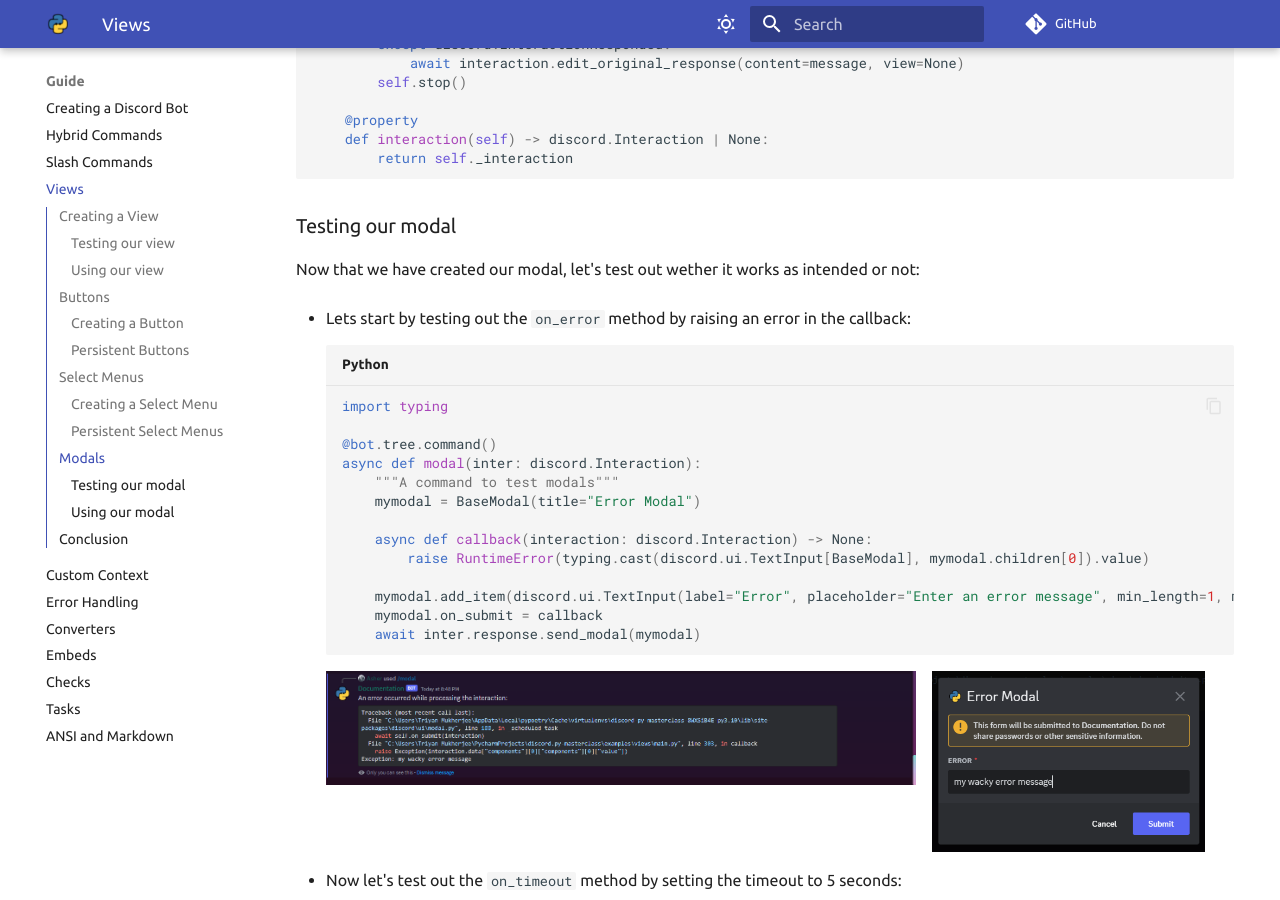
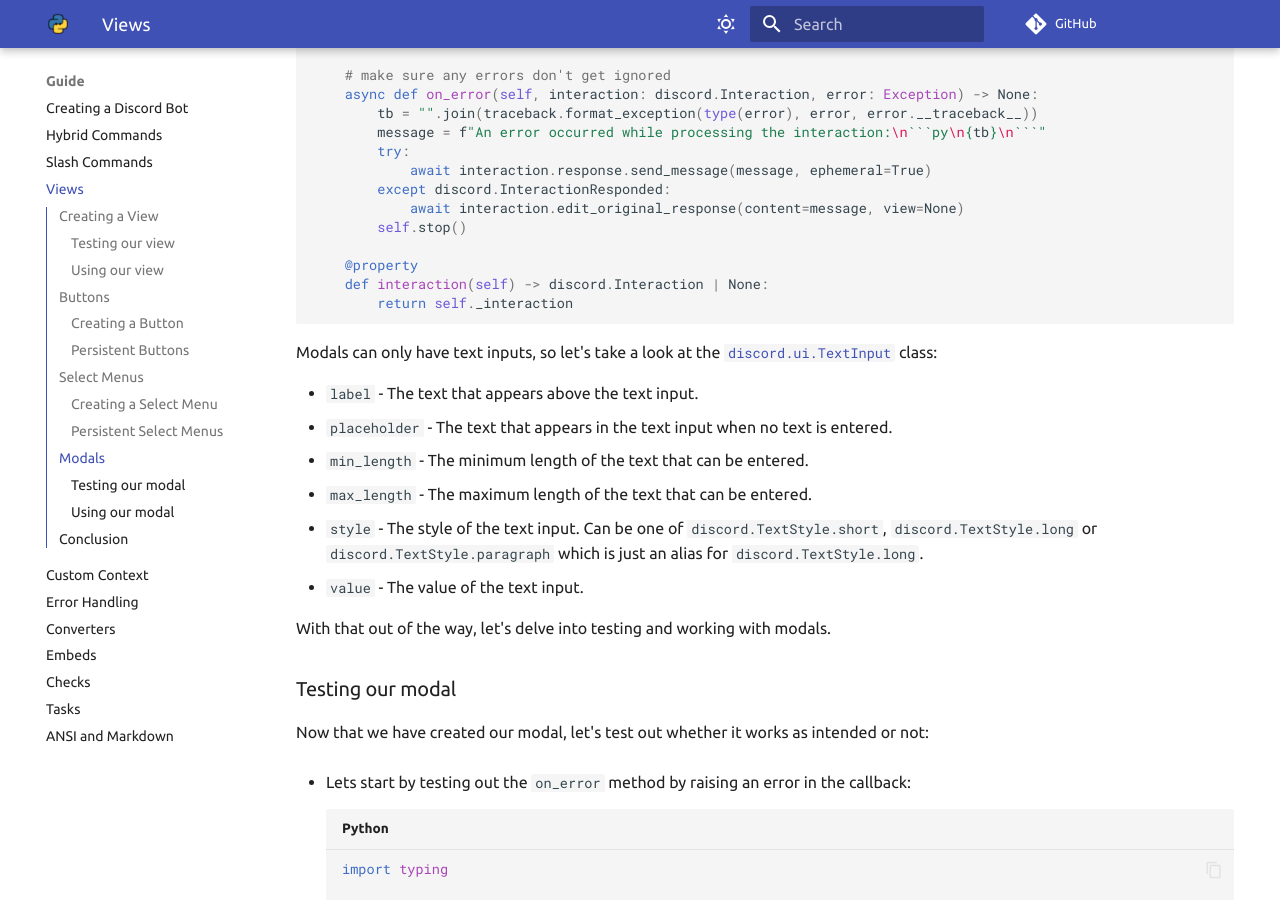
Before and after one commit to FallenDeity/discord.py-masterclass, an MkDocs documentation site: the page built from docs/views.md, in a window 1280 px wide and 900 px high, scrolled down 17916 px. Built offline with MkDocs 1.6.1 and Material for MkDocs 9.7.7, drawn with Linux system fonts in a browser that asks for light colours; comment, search, counter and statistics services are not loaded; some of the changed text lies outside the part shown.

````diff
--- a/docs/views.md
+++ b/docs/views.md
@@ -22,7 +22,7 @@ Here are all the components you can create:
 
 To create a view, you must instantiate a subclass of `discord.ui.View` or `discord.ui.View` itself.
 
-Before creating a [view](https://discordpy.readthedocs.io/en/stable/interactions/api.html?highlight=view#view) it's necessary to take a look at few of its methods:
+Before creating a [View](https://discordpy.readthedocs.io/en/stable/interactions/api.html?highlight=view#view) it's necessary to take a look at few of its methods:
 
 - `discord.ui.View.add_item(item)` - Adds a component to the view.
 - `discord.ui.View.interaction_check(interaction)` - A check that is called when an interaction is received. If the check returns `True`, the interaction is processed. If the check returns `False`, the interaction is ignored.
@@ -422,6 +422,13 @@ async def persistent(ctx: commands.Context):
 
 ![Persistent View](assets/views/persistent.png){: style="width: 100%;"}
 
+!!! warning "Warning"
+    At the time of writing this guide, the following part of [persistent buttons](#persistent-buttons) tutorial requires the development version of discord.py. So you will have to install the development version of discord.py to `DynamicItem`s.
+
+    ```bash
+    pip install -U git+hhttps://github.com/Rapptz/discord.py
+    ```
+
 Why did we not use our `BaseView` class? Well, the `BaseView` class has attributes such as `message`, `interaction` and `user` these don't persist after the bot restarts. So to say persistent views don't have any memory of the previous state of the view. Also a large part of our base view class is dedicated to handling timeouts and disabling components after timeout, which is not necessary for persistent views.
 
 Ok so now that we know that memory is not persistent, how do we make it persistent? Well, one way to do it is to use a database to store the state of the view and it's related attributes such as `guild_id`, `channel_id`, `message_id` and `view_state`. Then when the bot restarts, we can fetch the view state from the database and recreate the view in the `interaction_check` method. But this is a lot of work and requires a database.
@@ -498,12 +505,6 @@ async def persistent_counter(ctx: commands.Context):
     ```
 
     There are multiple places to add the dynamic item, you can add it in the `setup_hook` or in one of the cog's `cog_load` methods. Just make sure that the dynamic item is added before the bot starts.
-
-    As of when making this guide, `discord.py==2.4.x` is in development and not released yet. So you will have to install the development version of discord.py to use dynamic items.
-
-    ```bash
-    $ pip install -U git+https://github.com/Rapptz/discord.py
-    ```
 
 ## Select Menus
 
@@ -697,6 +698,13 @@ async def persistent_select_menu(ctx: commands.Context):
 
     There are multiple places to add the persistent select menu, you can add it in the `setup_hook` or in one of the cog's `cog_load` methods. Just make sure that the view is added before the bot starts.
 
+!!! warning "Warning"
+    At the time of writing this guide, the following part of [persistent menus](#persistent-select-menus) tutorial requires the development version of discord.py. So you will have to install the development version of discord.py to `DynamicItem`s.
+
+    ```bash
+    pip install -U git+hhttps://github.com/Rapptz/discord.py
+    ```
+
 Similar to how we used `discord.ui.DynamicItem` to create persistent counters with buttons, we can use `discord.ui.DynamicItem` to work with menus as well.
 
 ```py
@@ -754,12 +762,6 @@ async def persistent_dynamic_select_menu(ctx: commands.Context):
 
     There are multiple places to add the dynamic item, you can add it in the `setup_hook` or in one of the cog's `cog_load` methods. Just make sure that the dynamic item is added before the bot starts.
 
-    As of when making this guide, `discord.py==2.4.x` is in development and not released yet. So you will have to install the development version of discord.py to use dynamic items.
-
-    ```bash
-    $ pip install -U git+hhttps://github.com/Rapptz/discord.py
-    ```
-
 ## Modals
 
 Modals are how you can prompt users for further detailed input. They act as form popups, and work in tandem with interactive components called Text Inputs. These inputs can have various formats to accept information from the user on prompt, and use the callback to process that information. A modal can only have [`Text Input`](https://discordpy.readthedocs.io/en/stable/interactions/api.html?highlight=view#id3) components.
@@ -808,9 +810,20 @@ class BaseModal(discord.ui.Modal):
         return self._interaction
 ```
 
+Modals can only have text inputs, so let's take a look at the [`discord.ui.TextInput`](https://discordpy.readthedocs.io/en/stable/interactions/api.html?highlight=view#textinput) class:
+
+- `label` - The text that appears above the text input.
+- `placeholder` - The text that appears in the text input when no text is entered.
+- `min_length` - The minimum length of the text that can be entered.
+- `max_length` - The maximum length of the text that can be entered.
+- `style` - The style of the text input. Can be one of `discord.TextStyle.short`, `discord.TextStyle.long` or `discord.TextStyle.paragraph` which is just an alias for `discord.TextStyle.long`.
+- `value` - The value of the text input.
+
+With that out of the way, let's delve into testing and working with modals.
+
 ### Testing our modal
 
-Now that we have created our modal, let's test out wether it works as intended or not:
+Now that we have created our modal, let's test out whether it works as intended or not:
 
 - Lets start by testing out the `on_error` method by raising an error in the callback:
 
````
